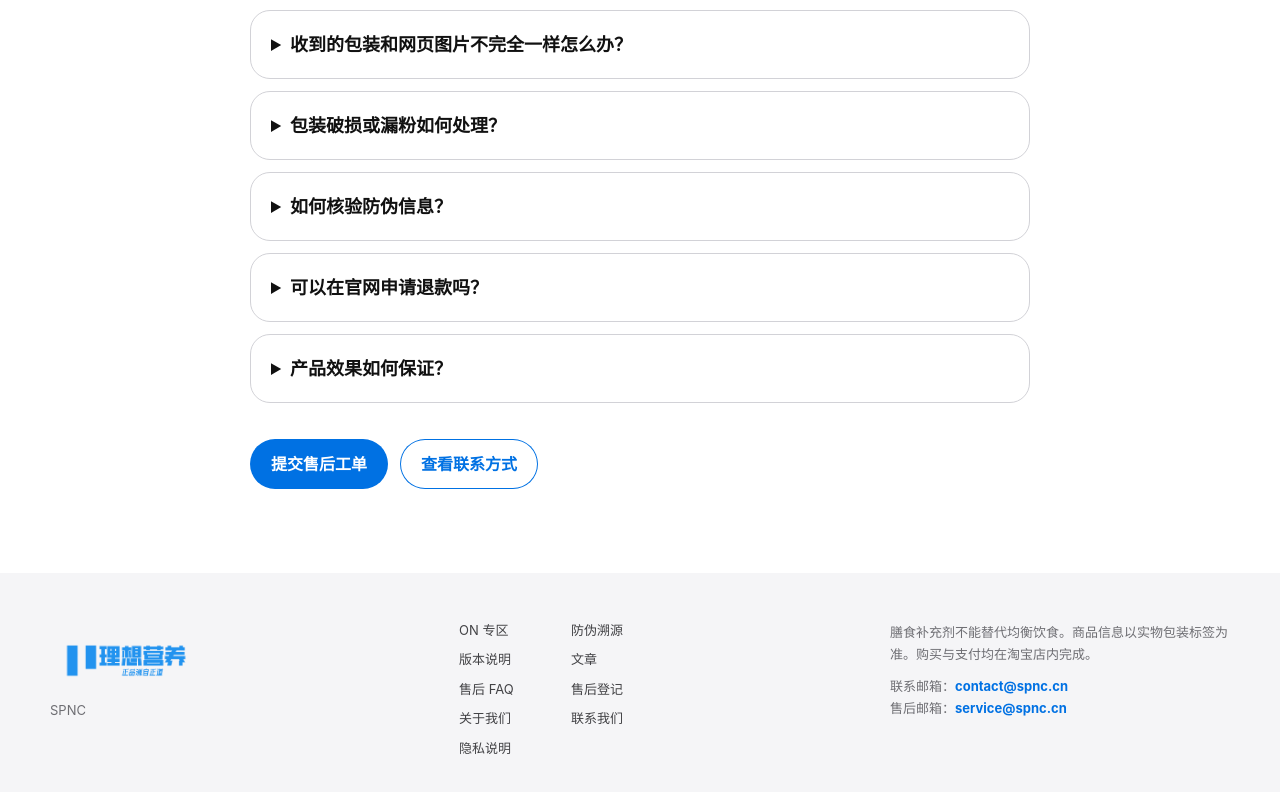
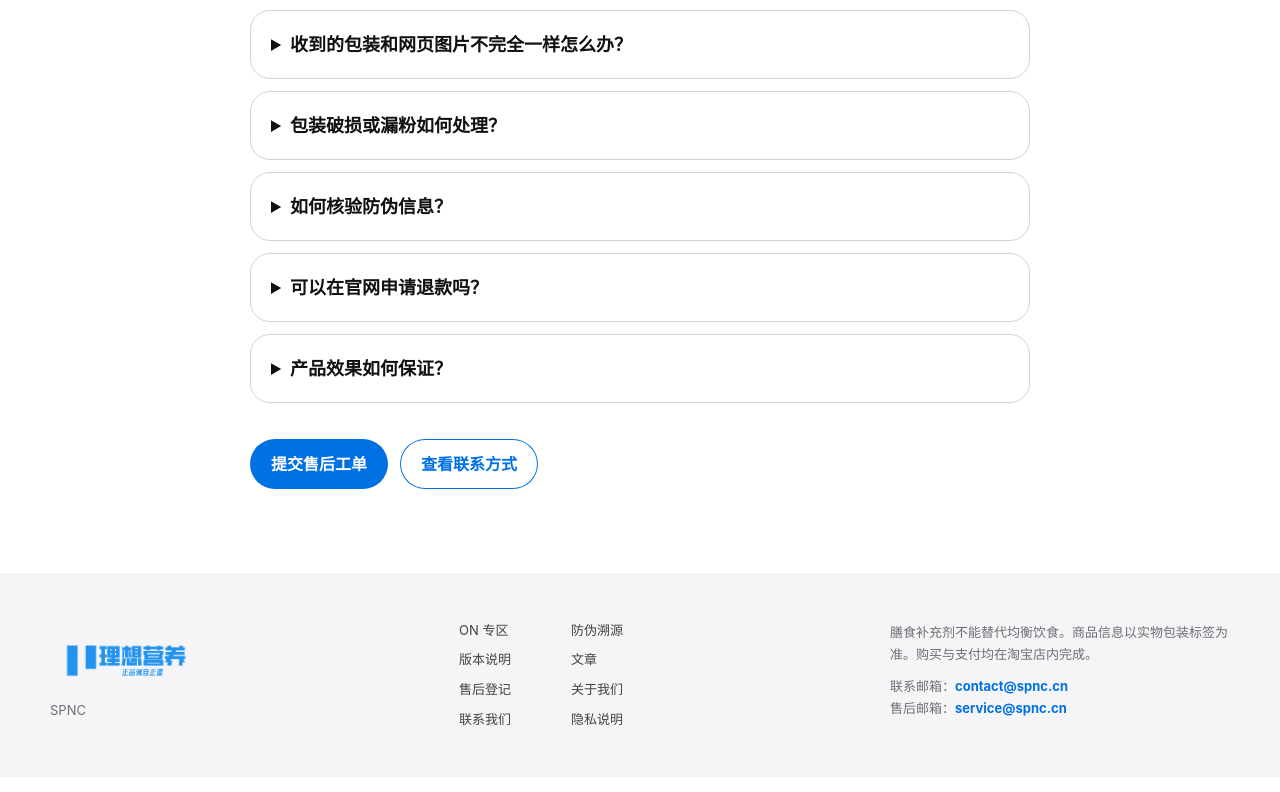
Before and after one commit to melolaw1999/spnc-website, a Next.js app: page /faq in a window 1280 px wide. Shown: the part 534-1326 px from the top of the page. Built offline with nearby package versions, Linux system fonts and the light colour scheme; no server answers.

Commit message:
Remove FAQ navigation and owner email

```diff
--- a/src/components/Footer.tsx
+++ b/src/components/Footer.tsx
@@ -5,7 +5,7 @@ import { mailto, publicContactEmail, serviceEmail } from "@/data/contacts";
 export function Footer() {
   return <footer className="footer"><div className="container footer-grid">
     <div className="footer-brand"><Image src="/assets/brand/spnc-logo-blue.png" width={1326} height={700} alt="SPNC 理想营养 Logo" loading="lazy" sizes="180px" /><p>SPNC</p></div>
-    <nav className="footer-links" aria-label="页脚导航"><Link href="/on">ON 专区</Link><Link href="/authenticity">防伪溯源</Link><Link href="/versions">版本说明</Link><Link href="/articles">文章</Link><Link href="/faq">售后 FAQ</Link><Link href="/support">售后登记</Link><Link href="/about">关于我们</Link><Link href="/contact">联系我们</Link><Link href="/privacy">隐私说明</Link></nav>
+    <nav className="footer-links" aria-label="页脚导航"><Link href="/on">ON 专区</Link><Link href="/authenticity">防伪溯源</Link><Link href="/versions">版本说明</Link><Link href="/articles">文章</Link><Link href="/support">售后登记</Link><Link href="/about">关于我们</Link><Link href="/contact">联系我们</Link><Link href="/privacy">隐私说明</Link></nav>
     <div className="footer-note"><p>膳食补充剂不能替代均衡饮食。商品信息以实物包装标签为准。购买与支付均在淘宝店内完成。</p><p>联系邮箱：<a href={mailto(publicContactEmail)}>{publicContactEmail}</a><br />售后邮箱：<a href={mailto(serviceEmail)}>{serviceEmail}</a></p></div>
   </div></footer>;
 }
--- a/src/components/Header.tsx
+++ b/src/components/Header.tsx
@@ -8,7 +8,6 @@ const links = [
   ["版本说明", "/versions"],
   ["文章", "/articles"],
   ["黑卡会员", "/membership"],
-  ["售后 FAQ", "/faq"],
   ["售后登记", "/support"],
   ["关于我们", "/about"],
   ["联系我们", "/contact"],
--- a/src/data/contacts.ts
+++ b/src/data/contacts.ts
@@ -9,11 +9,6 @@ export const enterpriseContacts = [
     email: "service@spnc.cn",
     note: "适用于订单售后、商品核验、破损反馈与消费者咨询。",
   },
-  {
-    role: "商务合作 / 负责人联系",
-    email: "melolaw@spnc.cn",
-    note: "适用于需要负责人直联的长期合作与重要事项沟通。",
-  },
 ] as const;
 
 export const publicContactEmail = "contact@spnc.cn";
```
Also changed, not shown: 1 other file (tests, documents, lock files or other folders).
